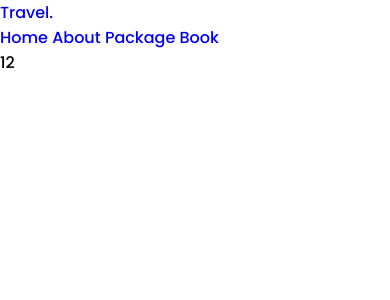
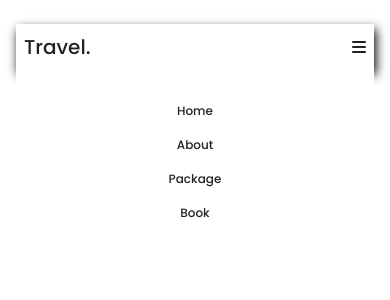
Before and after one commit to Nilushiya/Travel-Tour-website, a PHP site: page /home.php in a window 390 px wide. Shown: the top 300 px of the page. Run offline with PHP 8.4, Linux system fonts and the light colour scheme; some web fonts are replaced.

Commit message:
navbar style

```diff
--- a/home.php
+++ b/home.php
@@ -11,8 +11,9 @@
     <link rel="stylesheet" href="https://cdnjs.cloudflare.com/ajax/libs/font-awesome/6.4.2/css/all.min.css" integrity="sha512-z3gLpd7yknf1YoNbCzqRKc4qyor8gaKU1qmn+CShxbuBusANI9QpRohGBreCFkKxLhei6S9CQXFEbbKuqLg0DA==" crossorigin="anonymous" referrerpolicy="no-referrer" />
 </head>
 <body>
-    <section class="header">
-        <a href="home.php">Travel.</a>
+    <section>
+        <div class="header">
+            <a href="home.php" class="logo">Travel.</a>
 
             <nav class="navbar">
                 <a href="home.php">home</a>
@@ -20,11 +21,12 @@
                 <a href="package.php">package</a>
                 <a href="book.php">book</a>
             </nav>
+
+            <div id="menu-btn" class="fas fa-bars"></div>
+        </div>
+
     </section>
-    <?php
-    $a =12;
-    echo $a;
-    ?>
+
     <!--swiper js-->
     <script src="https://cdn.jsdelivr.net/npm/swiper@10/swiper-bundle.min.js"></script>
     <script src="script.js"></script>
--- a/style.css
+++ b/style.css
@@ -3,13 +3,12 @@
 :root{
     --main-color:#8e44ad;
     --black:#222;
-    --white:#f1eaea;
+    --white:#fff;
     --light-black:#777;
     --light-white:#fff9;
     --dark-bg:rgba(0,0,0,0.7);
     --light-bg:#eee;
     --border:.1rem solid var(var(--black));
-    --box-shadow:0 .5rem 1rem rega(0,0,0,.1);
     --text-shadow:0 3rem 1rem rega(0,0,0,.3);
 }
 *{
@@ -22,3 +21,98 @@
     text-decoration: none;
     text-transform: capitalize;
 }
+html{
+    font-size: 62.5%;
+    overflow: hidden;
+}
+html::-webkit-scrollbar{
+    width: 1rem;
+}
+html::-webkit-scrollbar-track{
+   background-color:var(--white) ;
+}
+html::-webkit-scrollbar-thumb{
+    background-color: var(--main-color);
+}
+section{
+    padding: 1rem 1%;
+}
+.header{
+    position: sticky;
+    top:0;
+    left: 0;
+    right: 0;
+    z-index: 1000;
+    background-color:var(--white);
+    display: flex;
+    padding: 1rem;
+    align-items: center;
+    justify-content: space-between;
+    box-shadow: 2px 5px 10px black;
+}
+.header .logo{
+    font-size: 2.5rem;
+    color: var(--black);
+}
+.header .navbar a{
+    font-size: 1.5rem;
+    margin-left: 2rem;
+    color: var(--black);
+}
+.header .navbar a:hover{
+    color: var(--main-color);
+}
+#menu-btn{
+    font-size: 2rem;
+    cursor: pointer;
+    color: var(--black);
+    display: none;
+}
+
+
+
+@media(max-width:1200px){
+    section{
+        padding: 3rem 5%;
+    }
+}
+@media(max-width:991px){
+    html{
+        font-size: 55%;
+    }
+    section{
+        padding: 3rem 2rem;
+    }
+}
+@media(max-width:991px){
+    html{
+        font-size: 55%;
+    }
+    section{
+        padding: 3rem 2rem;
+    }
+}
+@media(max-width:768px){
+    #menu-btn{
+        display: inline-block;
+    }
+    .header .navbar{
+        position: absolute;
+        top: 99%;
+        left: 0;
+        right: 0;
+        background-color: var(--white);
+        border-top: var(--border);
+        padding: 2rem;
+    }
+    .header .navbar a{
+        display: block;
+        margin: 2rem;
+        text-align: center;
+    }
+}
+@media(max-width:450px){
+    html{
+        font-size: 50%;
+    }
+}
```
Lines whose indentation alone changed are shown as unchanged.
